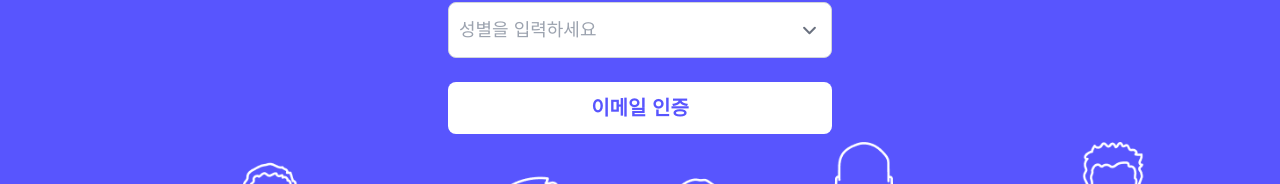
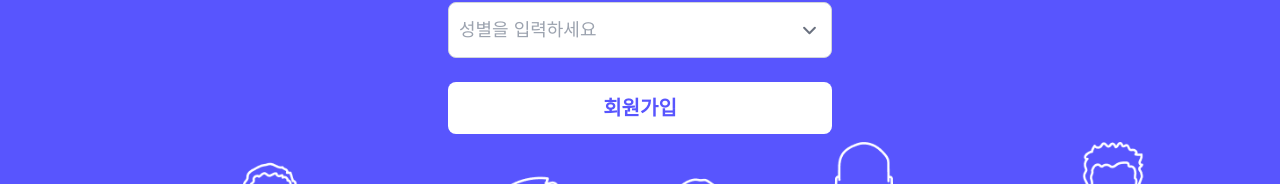
Before and after one commit to eunjin0212/wato-three2, a React (Vite) app: page /signin in a window 1280 px wide. Shown: the part 682-866 px from the top of the page. Built offline with nearby package versions, Linux system fonts and the light colour scheme; a web font is replaced by a local one.

Commit message:
✨ 회원가입 유효성 검사 기능 추가

```diff
--- a/src/routes/Signin.jsx
+++ b/src/routes/Signin.jsx
@@ -21,7 +21,6 @@ const Signin = () => {
   const [validate, setValidate] = useState({ email: { msg: '', status: null }, code: { msg: '', status: null }, nickname: { msg: '', status: null } })
 
   /**
-   *
    * @param {HTMLFormElement} event
    * @description 이메일 회원가입
    */
@@ -59,7 +58,8 @@ const Signin = () => {
       }
 
       setValidate((prev) => ({ ...prev, code: { msg: '인증에 성공했습니다.', status: true } }))
-      Cookies.set('token', res.data.data.token, { expires: new Date(res.data.data.expiration), secure: true })
+      setValidate((prev) => ({ ...prev, email: { msg: '', status: null } }))
+      Cookies.set('token', authKey, { expires: new Date(res.data.data.expiration), secure: true })
     } catch (error) {
       setValidate((prev) => ({ ...prev, code: { msg: '인증이 실패했습니다.', status: false } }))
       console.error(error)
@@ -263,7 +263,7 @@ const Signin = () => {
             type='submit'
             className='w-full me-2 button'
           >
-            {Cookies.get('token') ? '회원가입' : '이메일 인증'}
+            회원가입
           </button>
         </form>
         <img
```
